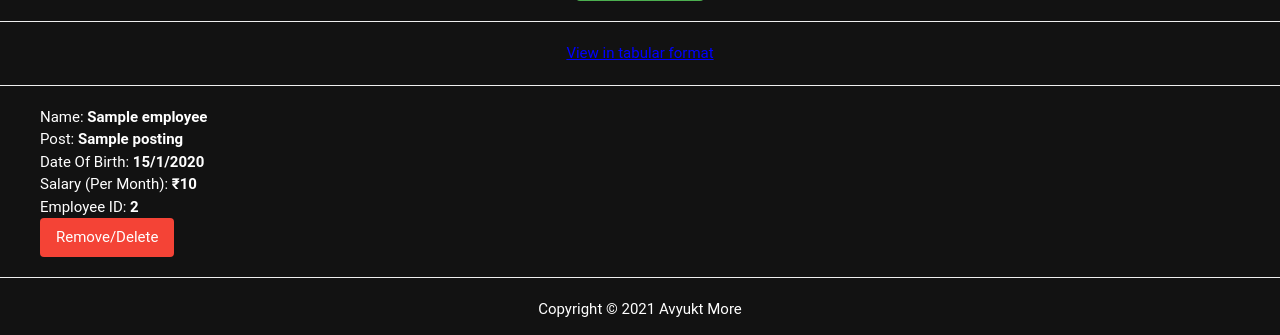
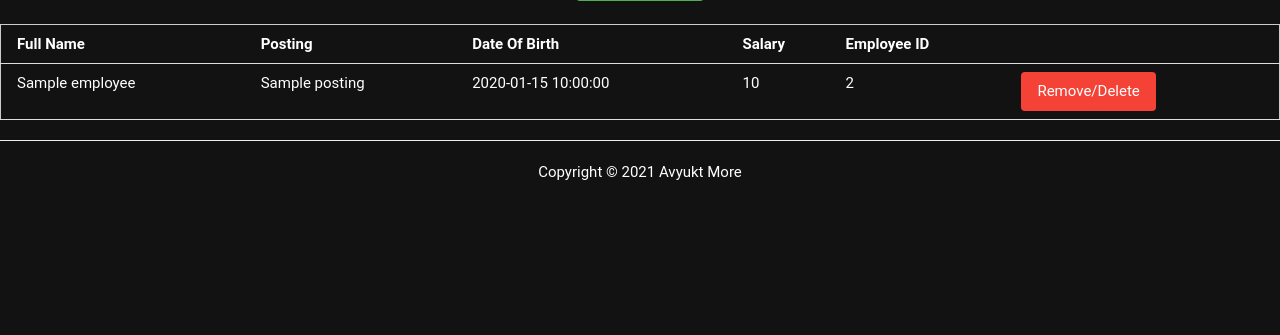
Before and after one commit to moreavy/employee-manager-m, a Flask app: template templates/index.html.jinja in a window 1280 px wide. Shown: the part 514-849 px from the top of the page. After the commit the page ends 694 px from the top, so only its background shows below. Run offline with Flask 2, Linux system fonts and the light colour scheme; the template is opened without the code that fills it: most values are stand-ins (such as "Sample title", 1, 10 or a date in 2020).

Commit message:
Use only tabular view

```diff
--- a/templates/index.html.jinja
+++ b/templates/index.html.jinja
@@ -21,15 +21,6 @@
 
         a:hover {
             color: #9696ff;
-        }
-
-        ul.employees {
-            list-style: none;
-            padding-left: 0px;
-        }
-
-        ul.employees ul.employee-data {
-            list-style: none;
         }
 
         input[type="number"] {
@@ -60,38 +51,36 @@
             </label><input class="w3-border" type="number" name="year" value="1950" /><br><br>
             <label>Salary (Per Month): </label><br>₹<input class="w3-border" type="number" name="salary" value="0"
                 style="width: 200px;" /><br><br>
-            <button type="submit" class="w3-button w3-round w3-medium w3-green w3-ripple"
-                onclick="addEmployee(giv('name'), giv('posting'), giv('day'), giv('month'), giv('year'), giv('salary'))">Add
-                Employee</button>
+            <button type="submit" class="w3-button w3-round w3-medium w3-green w3-ripple">Add Employee</button>
         </form>
-        <hr>
-        <div style="text-align: center;">
-            <a href="/tabular">View in tabular format</a>
-        </div>
-        <hr>
-        <ul class="employees w3-left-align">
-            {% if (db.get("employees")) %}
-            {% for employee in db.get("employees") %}
-            <li>
-                <ul class="employee-data">
-                    <li>Name: <b>{{ employee.name }}</b></li>
-                    <li>Post: <b>{{ employee.posting }}</b></li>
-                    <li>Date Of Birth: <b>{{ employee.dob.day }}/{{ employee.dob.month }}/{{ employee.dob.year }}</b>
-                    </li>
-                    <li>Salary (Per Month): <b>₹{{ employee.salary }}</b></li>
-                    <li>Employee ID: <b>{{ db.get("employees").index(employee) + 1 }}</b></li>
+        <br>
+        <table class="w3-table-all">
+            <tr>
+                <th>Full Name</th>
+                <th>Posting</th>
+                <th>Date Of Birth</th>
+                <th>Salary</th>
+                <th>Employee ID</th>
+            </tr>
+            {% for employee in employees %}
+            <tr>
+                <td>{{ employee.name }}</td>
+                <td>{{ employee.posting }}</td>
+                <td>{{ format_dob(employee.dob.day, employee.dob.month, employee.dob.year) }}</td>
+                <td>{{ employee.salary }}</td>
+                <td>{{ employees.index(employee) + 1 }}</td>
+                <td>
                     <form action="/delete" method="POST">
                         <input type="number" value='{{ db.get("employees").index(employee) }}' style="display: none;"
                             name="id" />
                         <button type="submit"
                             class="w3-button w3-ripple w3-center w3-red w3-round">Remove/Delete</button>
                     </form>
-                </ul>
-            </li>
-            <hr>
+                </td>
+            </tr>
             {% endfor %}
-            {% endif %}
-        </ul>
+        </table>
+        <hr>
     </main>
     <footer class="w3-center">
         <p>Copyright © 2021 Avyukt More</p>
```
